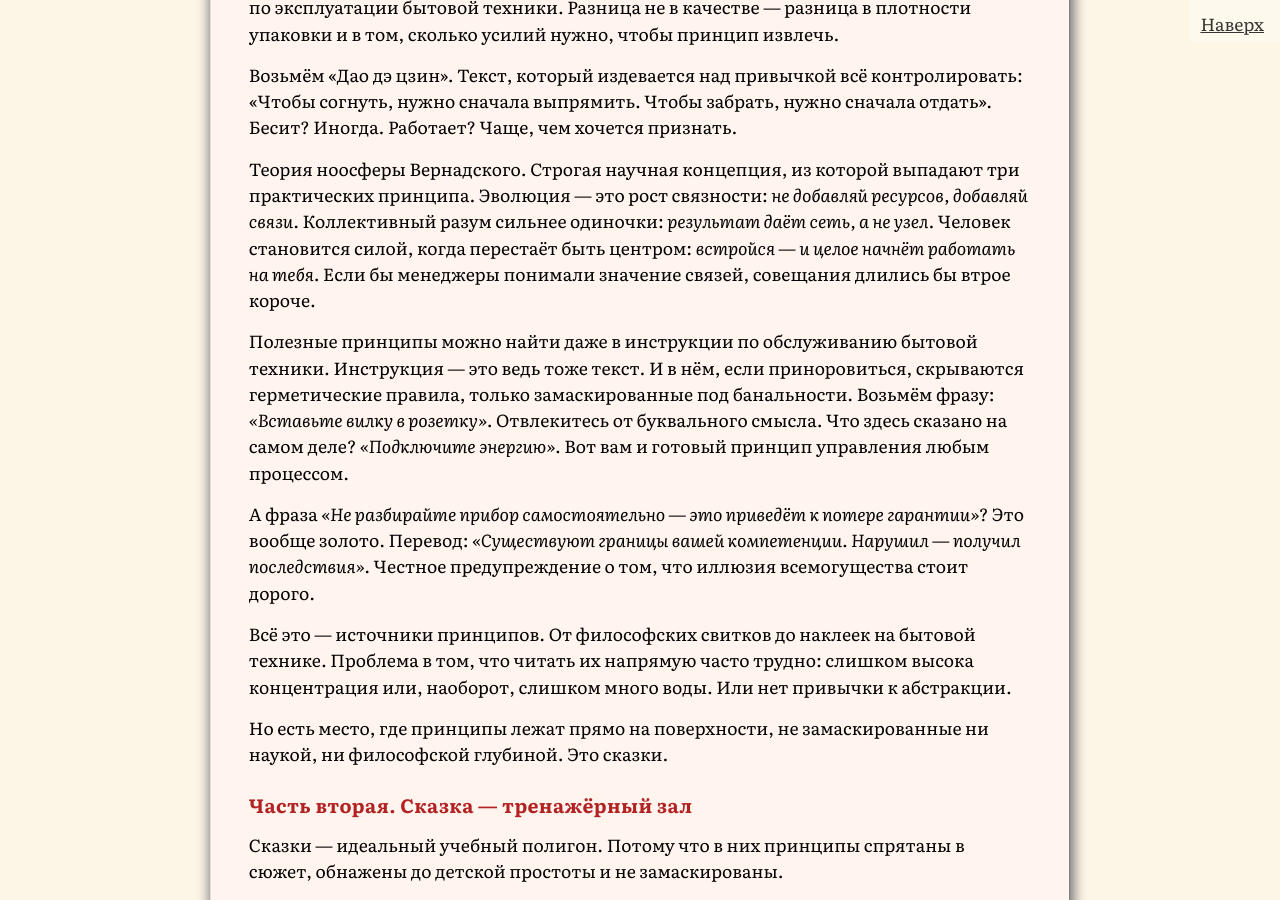
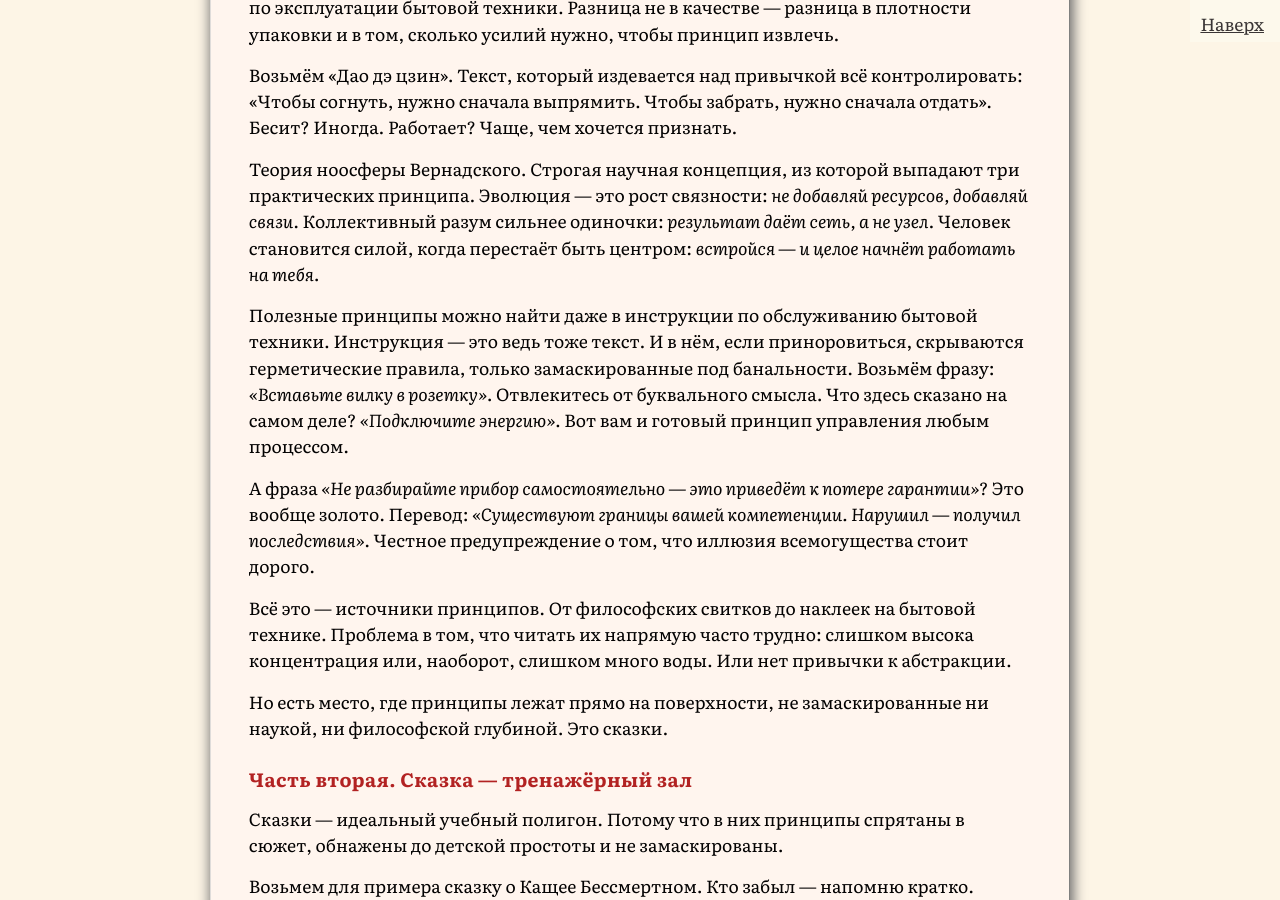
Before and after one commit to SergSi/land-use-art, a Jekyll site: the page built from _posts/2026-06-09-skaz.md, in a window 1280 px wide and 900 px high, scrolled down 1306 px. Built offline with Jekyll 4.4.1, drawn with Linux system fonts in a browser that asks for light colours; some web fonts are replaced.

Commit message:
Update 2026-06-09-skaz.md

```diff
--- a/_posts/2026-06-09-skaz.md
+++ b/_posts/2026-06-09-skaz.md
@@ -17,7 +17,7 @@
 
 Возьмём «Дао дэ цзин». Текст, который издевается над привычкой всё контролировать: «Чтобы согнуть, нужно сначала выпрямить. Чтобы забрать, нужно сначала отдать». Бесит? Иногда. Работает? Чаще, чем хочется признать.
 
-Теория ноосферы Вернадского. Строгая научная концепция, из которой выпадают три практических принципа. Эволюция — это рост связности: *не добавляй ресурсов, добавляй связи*. Коллективный разум сильнее одиночки: *результат даёт сеть, а не узел*. Человек становится силой, когда перестаёт быть центром: *встройся — и целое начнёт работать на тебя*. Если бы менеджеры понимали значение связей, совещания длились бы втрое короче.
+Теория ноосферы Вернадского. Строгая научная концепция, из которой выпадают три практических принципа. Эволюция — это рост связности: *не добавляй ресурсов, добавляй связи*. Коллективный разум сильнее одиночки: *результат даёт сеть, а не узел*. Человек становится силой, когда перестаёт быть центром: *встройся — и целое начнёт работать на тебя*.
 
 Полезные принципы можно найти даже в инструкции по обслуживанию бытовой техники. Инструкция — это ведь тоже текст. И в нём, если приноровиться, скрываются герметические правила, только замаскированные под банальности. Возьмём фразу: *«Вставьте вилку в розетку»*. Отвлекитесь от буквального смысла. Что здесь сказано на самом деле? *«Подключите энергию»*. Вот вам и готовый принцип управления любым процессом.
 
```
